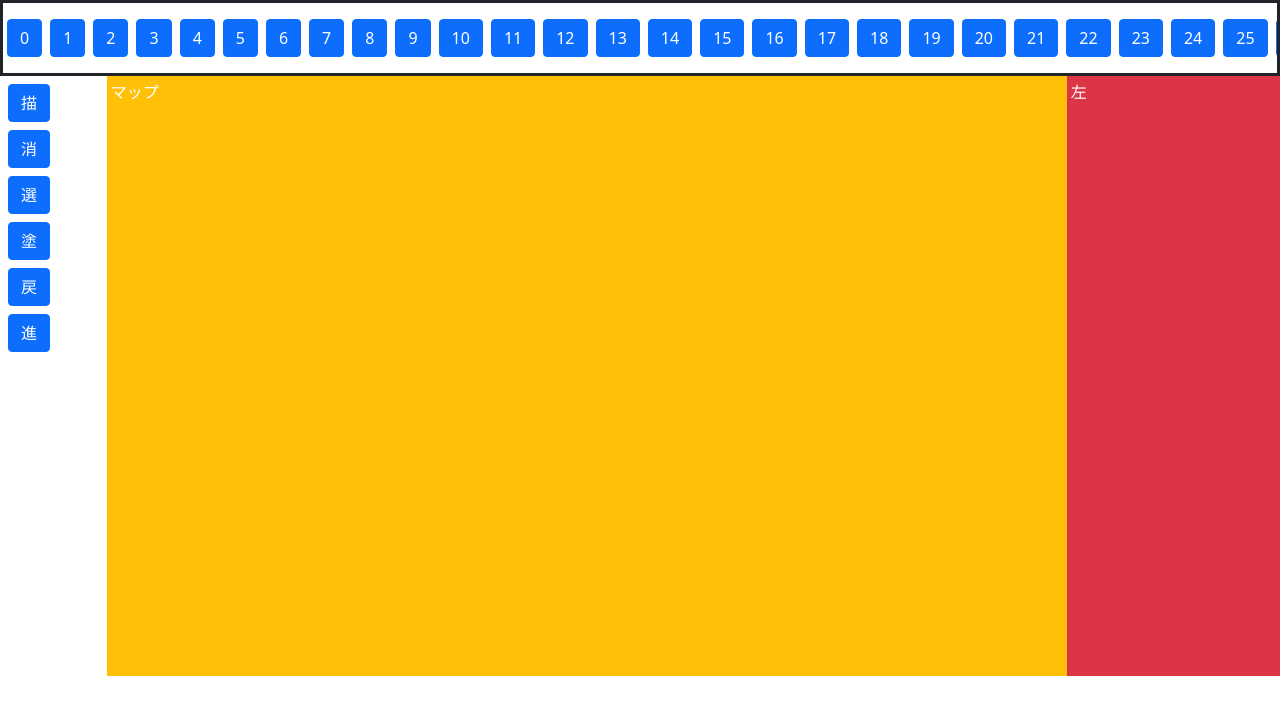
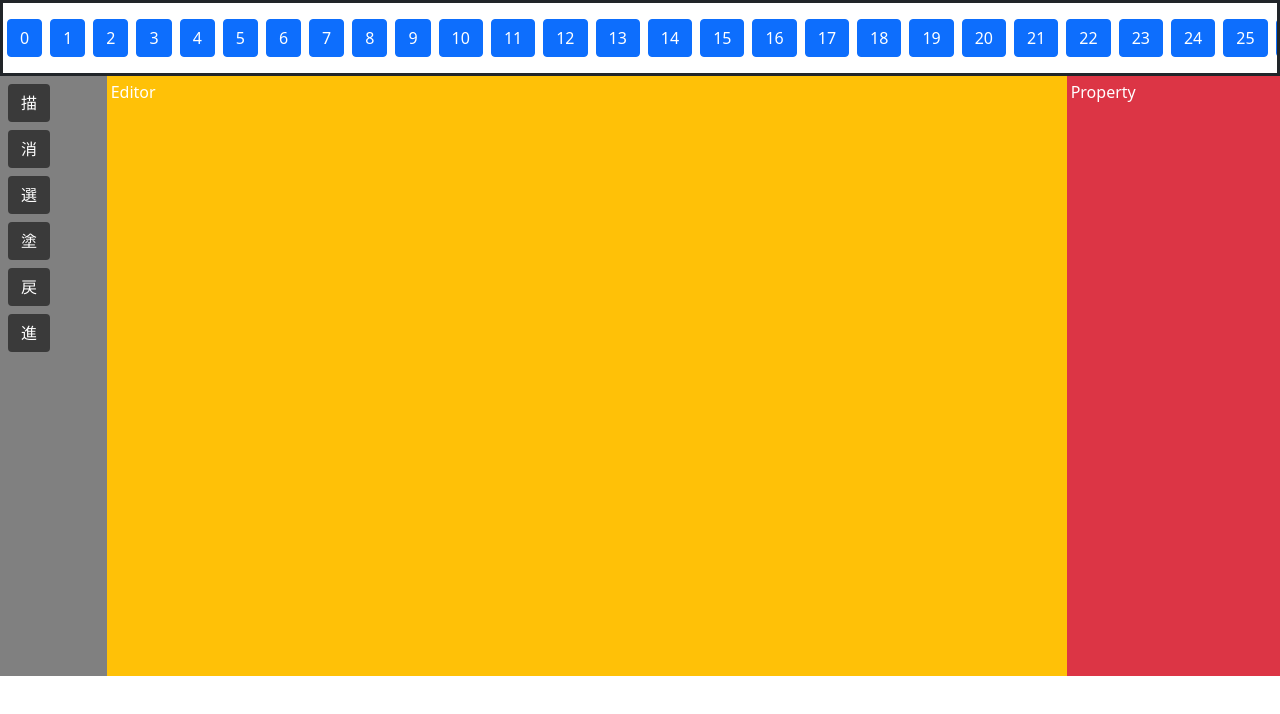
Before and after one commit to yi-10maki/map_editor, a React (Create React App) app: page / in a window 1280 px wide. Shown: the top 714 px of the page. Built offline with nearby package versions, Linux system fonts and the light colour scheme.

Commit message:
tool bar UI

```diff
--- a/src/App.tsx
+++ b/src/App.tsx
@@ -10,8 +10,8 @@ const App: React.FC = () => {
       <Container style={{ height: '600px' }} fluid >
         <Row className="h-100">
           <Tool_bar />
-          <Col xs={9} md={9} className="bg-warning text-white p-1">マップ</Col>
-          <Col xs={2} md={2} className="bg-danger text-white p-1">左</Col>
+          <Col xs={9} md={9} className="bg-warning text-white p-1">Editor</Col>
+          <Col xs={2} md={2} className="bg-danger text-white p-1">Property</Col>
         </Row>
       </Container>
     </div>
--- /dev/null
+++ b/src/components/tool_bar.css
@@ -0,0 +1,11 @@
+.btn-tool_bar {
+    background-color: rgb(58, 58, 58);
+    color: white;
+}
+
+/*
+.btn-xxl {
+    padding: 1rem 1.5rem;
+    font-size: 1.5rem;
+}
+*/
--- a/src/components/tool_bar.tsx
+++ b/src/components/tool_bar.tsx
@@ -2,18 +2,20 @@ import React from "react";
 import { Col, Button } from "react-bootstrap";
 import "react-bootstrap";
 import "bootstrap/dist/css/bootstrap.min.css";
+import "./tool_bar.css"
+
 
 /**関数名及びオブジェクト名は先頭大文字で
  * マップパチップパレット:マップチップを表示・選択する**/
 const Tool_bar: React.FC = () => {
   return (
-    <Col className="p-1"  style={{color: "$gray-900"}} xs={1} md={1}>
-        <Button className="m-1">描</Button>
-        <Button className="m-1">消</Button>
-        <Button className="m-1">選</Button>
-        <Button className="m-1">塗</Button>
-        <Button className="m-1">戻</Button>
-        <Button className="m-1">進</Button>
+    <Col className="p-1" xs={1} md={1} style={{backgroundColor: "gray"}}>
+      <Button className="m-1" variant="tool_bar">描</Button>
+      <Button className="m-1" variant="tool_bar">消</Button>
+      <Button className="m-1" variant="tool_bar">選</Button>
+      <Button className="m-1" variant="tool_bar">塗</Button>
+      <Button className="m-1" variant="tool_bar">戻</Button>
+      <Button className="m-1" variant="tool_bar">進</Button>
     </Col>
   )
 }
```
